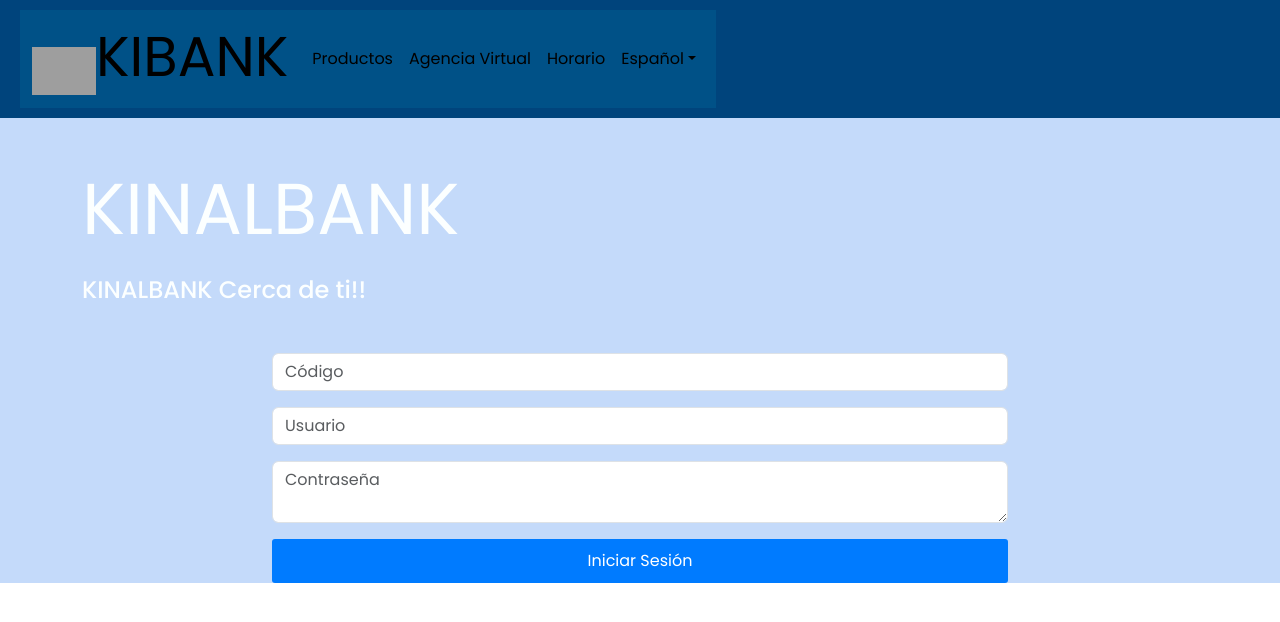
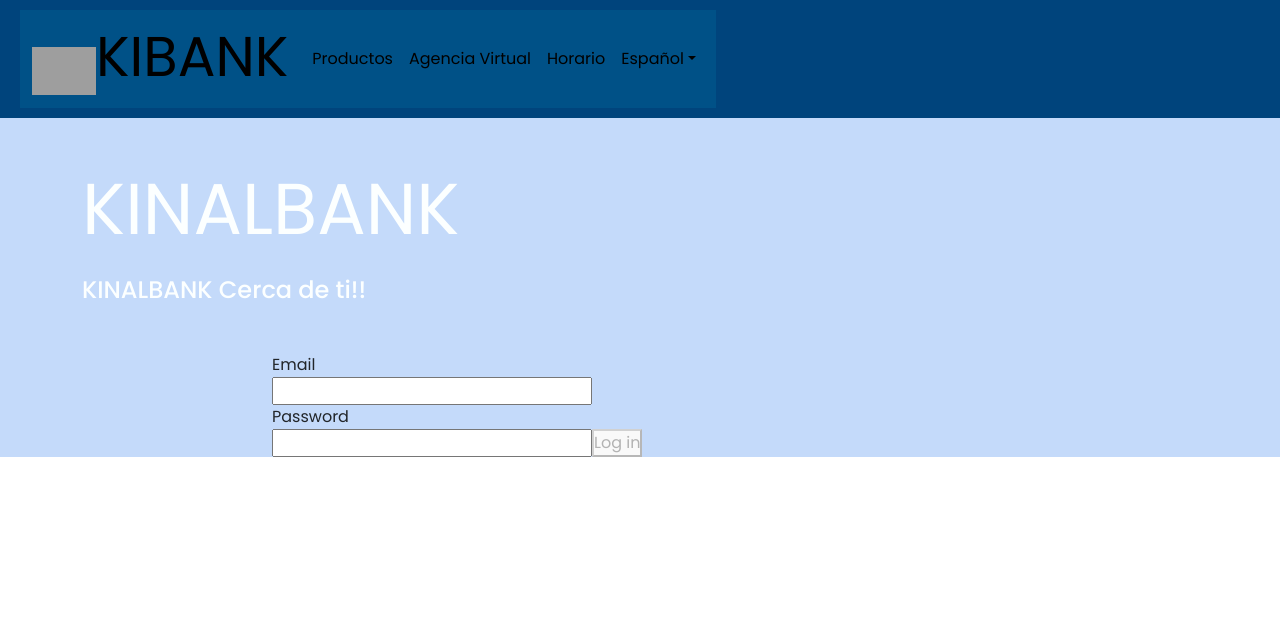
Before and after one commit to agonzalez2022198/IN6BV_BANCO_FRONTEND, a React (Vite) app: page / in a window 1280 px wide. Shown: the top 622 px of the page. Built offline with nearby package versions, Linux system fonts and the light colour scheme; grey boxes are pictures that could not be loaded.

Commit message:
Se hizo el componente del login con funcionalidad del hook

```diff
--- /dev/null
+++ b/src/components/Input.jsx
@@ -0,0 +1,47 @@
+export const Input = ({
+    field,
+    label,
+    value,
+    onChangeHandler,
+    type,
+    showErrorMessage,
+    validationMessage,
+    onBlurHandler,
+    textarea,
+}) => {
+    const handleValueChange = (event) => {
+        onChangeHandler(event.target.value, field)
+    }
+
+    const handleInputBlur = (event) => {
+        onBlurHandler(event.target.value, field)
+    }
+
+    return (
+        <>
+            <div className="auth-form-label">
+                <span>{label}</span>
+            </div>
+            {textarea ? (
+                <textarea
+                    type={type}
+                    value={value}
+                    onChange={handleValueChange}
+                    onBlur={handleInputBlur}
+                    rows={5}
+                    style={{ maxWidth: '400px' }}
+                />
+            ) : (
+                <input
+                    type={type}
+                    value={value}
+                    onChange={handleValueChange}
+                    onBlur={handleInputBlur}
+                />
+            )}
+            <span className="auth-form-validations-message">
+                {showErrorMessage && validationMessage}
+            </span>
+        </>
+    )
+}
--- /dev/null
+++ b/src/components/Login.jsx
@@ -0,0 +1,99 @@
+import {useState} from "react";
+import { Input } from "./Input";
+
+import {
+    validateEmail,
+    passwordValidationMessage,
+    emailValidationMessage,
+    validatePassword
+} from "../shared/validators";
+
+import { useLogin } from "../shared/hooks/useLogin";
+import '../css/login.css'
+
+export const Login = () =>{
+    const {login, isLoading} = useLogin();
+
+    const [formState, setFormState] = useState({
+        correo:{
+            value: "",
+            isValid: false,
+            showError: false
+        },
+        password: {
+            value: "",
+            isValid: false,
+            showError: false
+        }
+    });
+
+    const handleInputValueChange = (value, field) =>{
+        setFormState((prevState)=>({
+            ...prevState,
+            [field]:{
+                ...prevState[field],
+                value
+            }
+        }))
+    }
+
+    const handleInputValidationOnBlur = (value,field)=>{
+        let isValid = false;
+        switch(field){
+            case "correo":
+                isValid = validateEmail(value);
+                break;
+            case "password":
+                isValid = validatePassword(value)
+                break;
+            default:
+                break;
+        }
+        setFormState((prevState)=>({
+            ...prevState,
+            [field]: {
+                ...prevState[field],
+                isValid,
+                showError: !isValid
+            }
+        }))
+    }
+
+    const handleLogin = (event) =>{
+        event.preventDefault()
+        login(formState.correo.value, formState.password.value)
+    }
+
+    const isSubmitButtonDisabled = isLoading || !formState.password.isValid || !formState.correo.isValid
+
+    return(
+        <div className="login-container">
+
+            <form className="auth-form">
+                <Input
+                    field='correo'
+                    label='Email'
+                    value={formState.correo.value}
+                    onChangeHandler={handleInputValueChange}
+                    type='text'
+                    onBlurHandler={handleInputValidationOnBlur}
+                    showErrorMessage={formState.correo.showError}
+                    validationMessage={emailValidationMessage}
+                />
+                <Input
+                    field='password'
+                    label='Password'
+                    value={formState.password.value}
+                    onChangeHandler={handleInputValueChange}
+                    type='password'
+                    onBlurHandler={handleInputValidationOnBlur}
+                    showErrorMessage={formState.password.showError}
+                    validationMessage={passwordValidationMessage}
+                />
+                <button onClick={handleLogin} disabled={isSubmitButtonDisabled}>
+                    Log in
+                </button>
+            </form>
+        </div>
+    )
+}
--- a/src/components/homePage/HomePage.jsx
+++ b/src/components/homePage/HomePage.jsx
@@ -1,6 +1,6 @@
 import React from "react";
 import { useNavigate } from "react-router-dom";
-
+import { Login } from "../Login";
 export const HomePage = () => {
 
     const navigate = useNavigate();
@@ -82,22 +82,7 @@ export const HomePage = () => {
                                     <div hidden data-form-alert="" className="alert alert-success col-12">Thanks for filling out the form!</div>
                                     <div hidden data-form-alert-danger="" className="alert alert-danger col-12">Oops...! some problem!</div>
                                 </div>
-                                <div className="dragArea row">
-                                    <div className="col-md col-sm-12 form-group mb-3" data-for="email">
-                                        <input type="email" name="email" placeholder="Código" data-form-field="email" className="form-control" id="email-form02-6" />
-                                    </div>
-                                    <div className="col-12 form-group mb-3" data-for="phone">
-                                        <input type="tel" name="phone" placeholder="Usuario" data-form-field="phone" className="form-control" id="phone-form02-6" />
-                                    </div>
-                                    <div className="col-12 form-group mb-3" data-for="textarea">
-                                        <textarea name="textarea" placeholder="Contraseña" data-form-field="textarea" className="form-control" id="textarea-form02-6"></textarea>
-                                    </div>
-                                    <div className="col-lg-12 col-md-12 col-sm-12 align-center mbr-section-btn">
-                                        <button type="submit" className="btn btn-primary display-7" onClick={PrincipalPage}>
-                                            <span className="mobi-mbri mobi-mbri-login mbr-iconfont mbr-iconfont-btn"></span>Iniciar Sesión
-                                        </button>
-                                    </div>
-                                </div>
+                                <Login/>
                             </form>
                         </div>
                     </div>
@@ -108,3 +93,17 @@ export const HomePage = () => {
 }
 
 export default HomePage;
+/*<div className="dragArea row">
+                                <div className="col-md col-sm-12 form-group mb-3" data-for="email">
+                                        <input type="email" name="email" placeholder="Email" data-form-field="email" className="form-control" id="email-form02-6" />
+                                    </div>
+
+                                    <div className="col-12 form-group mb-3" data-for="textarea">
+                                        <textarea name="textarea" placeholder="Contraseña" data-form-field="textarea" className="form-control" id="textarea-form02-6"></textarea>
+                                    </div>
+                                    <div className="col-lg-12 col-md-12 col-sm-12 align-center mbr-section-btn">
+                                        <button type="submit" className="btn btn-primary display-7" onClick={PrincipalPage}>
+                                            <span className="mobi-mbri mobi-mbri-login mbr-iconfont mbr-iconfont-btn"></span>Iniciar Sesión
+                                        </button>
+                                    </div>
+                                </div>*/
--- /dev/null
+++ b/src/shared/hooks/index.js
@@ -0,0 +1,3 @@
+export {useLogin} from './useLogin.jsx';
+export {useAddUser} from './useAddUser.jsx'
+export {useGetUser} from './useGetUser.jsx'
--- a/src/shared/hooks/useLogin.jsx
+++ b/src/shared/hooks/useLogin.jsx
@@ -1,40 +1,33 @@
-import { login } from "../../services/api";
 import { useState } from "react";
-import {useNavigate} from "react-router-dom"
+import { useNavigate } from "react-router-dom";
+import { login as loginRequest } from "../../services/api";
+import toast from "react-hot-toast";
 
-
-export const useLogin = () =>{
-    const [login, setLogin] = useState(false);
-    const [loginDetails, setLoginDetails] = useState(null);
+export const useLogin = () => {
+    const [isLoading, setIsLoading] = useState(false);
 
     const navigate = useNavigate();
 
-    const login2 = async(correo, password) => {
-        setLogin(true)
-
-        console.log(correo, password)
-
-        const response = await login({
-            correo, password
+    const login = async (email, password) => {
+        setIsLoading(true);
+        const response = await loginRequest({
+            email,
+            password
         });
-
-        setLogin(false)
-        if(response.error){
+        setIsLoading(false);
+        if (response.error) {
             return toast.error(
-                response.e?.response?.data || 'Have a error to start sesion'
-            )
+                response.e?.response?.data || 'Ocurrió un error al iniciar sesión'
+            );
         }
-
-        const { loginDetails } = response.data;
-        setLoginDetails(loginDetails);
-
-        localStorage.setItem('Login', JSON.stringify(loginDetails))
-
-        navigate('/Principal')
-    }
+        const { userDetails } = response.data;
+        localStorage.setItem('user', JSON.stringify(userDetails));
+        console.log({ userDetails }, "user");
+        navigate('/Principal');
+    };
 
     return {
-        login2,
-        loginDetails
-    }
-}
+        login,
+        isLoading
+    };
+};
--- /dev/null
+++ b/src/shared/validators/index.js
@@ -0,0 +1,2 @@
+export * from './validateEmail'
+export * from './validatePassword'
--- /dev/null
+++ b/src/shared/validators/validateEmail.jsx
@@ -0,0 +1,7 @@
+export const validateEmail = (email) => {
+    const regex = /\S+@\S+\.\S+/
+
+    return regex.test(email)
+}
+
+export const emailValidationMessage = 'Por favor ingrese una dirección de correo válida.'
--- /dev/null
+++ b/src/shared/validators/validatePassword.jsx
@@ -0,0 +1,7 @@
+export const validatePassword = (password) => {
+    const regex = /^\S{6,12}$/
+
+    return regex.test(password)
+}
+
+export const passwordValidationMessage = 'La contraseña debe de tener entre 6 y 12 caracteres sin espacios'
```
Also changed, not shown: src/components/auth/auth.css (added), src/css/login.css (added).
